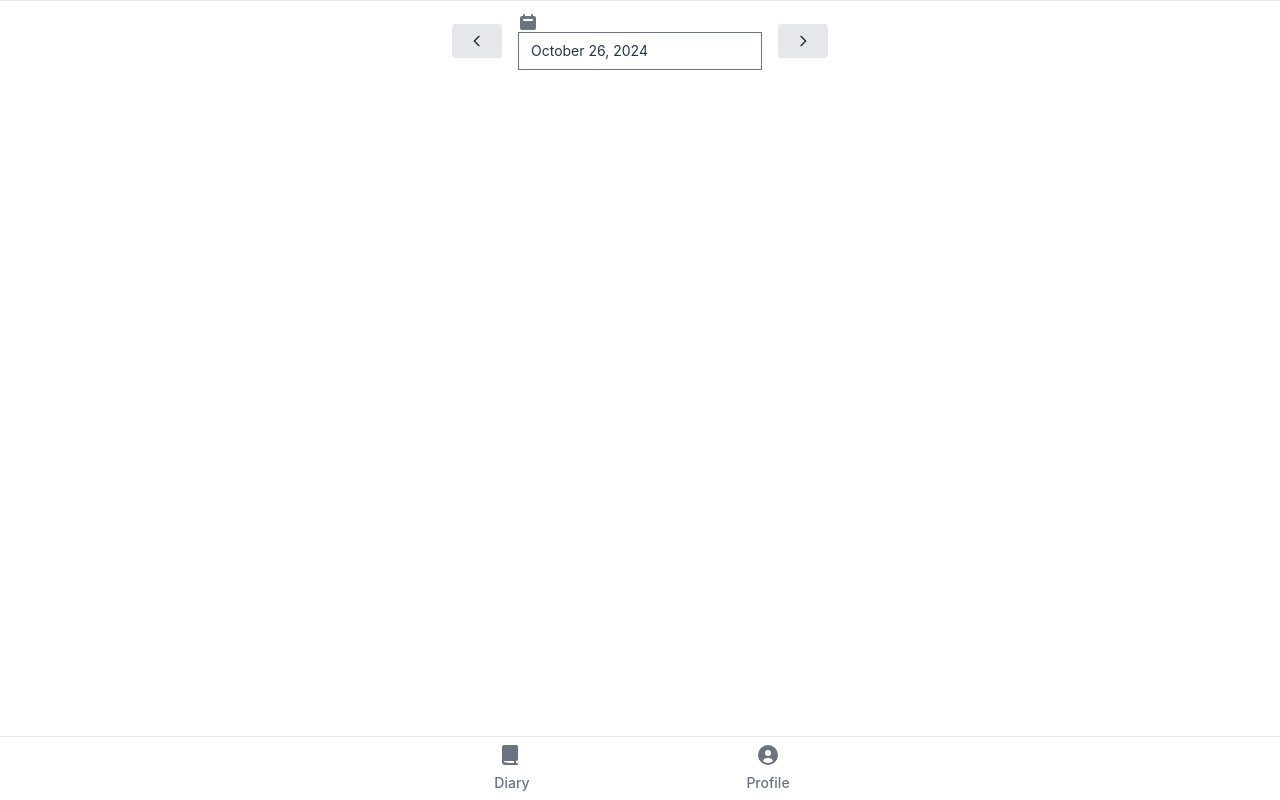
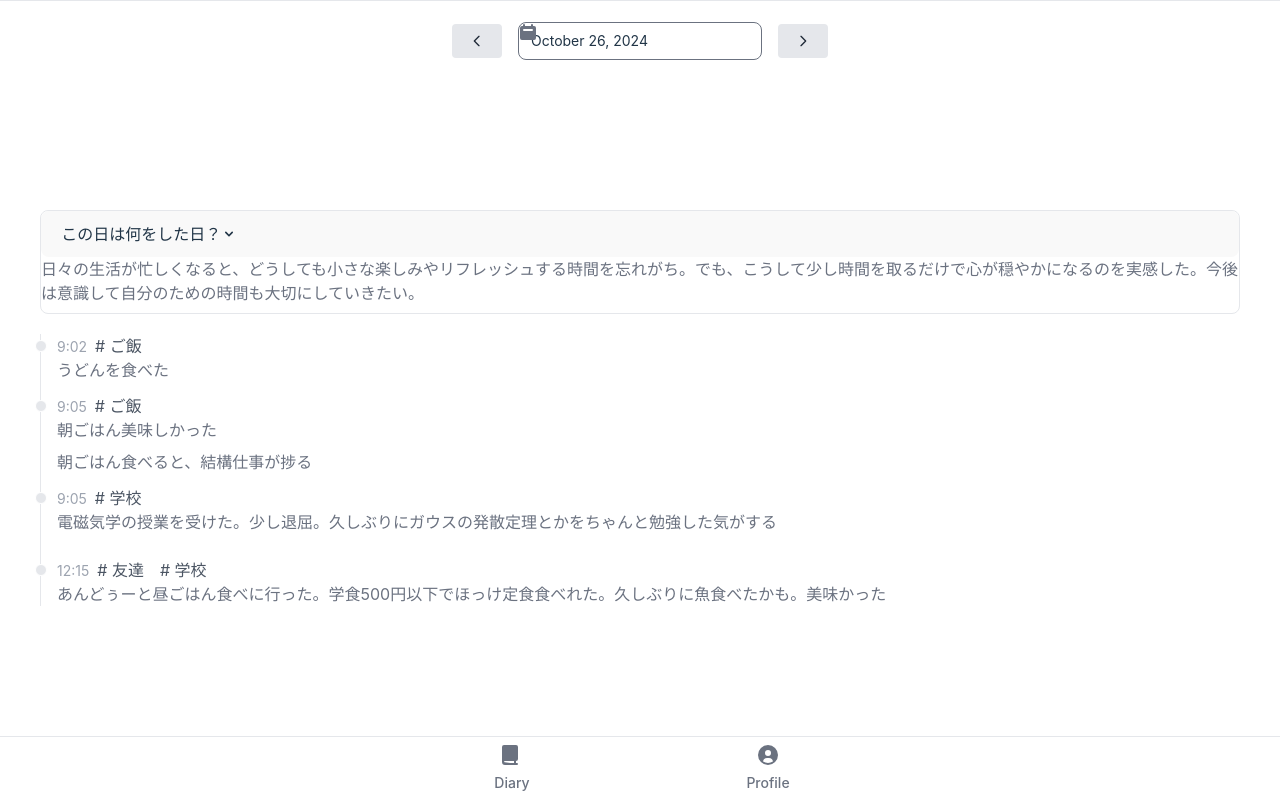
Before and after one commit to Omusubi0123/life-dialog, a React (Vite) app in the folder frontend/: page / in a window 1280 px wide. Built offline with nearby package versions, Linux system fonts and the light colour scheme.

Commit message:
ui: 日記一覧を追加

```diff
--- a/frontend/src/App.tsx
+++ b/frontend/src/App.tsx
@@ -3,15 +3,15 @@ import reactLogo from './assets/react.svg'
 import viteLogo from '/vite.svg'
 import './index.css'
 import { Datepicker } from "flowbite-react";
+import { Accordion } from "flowbite-react";
 
 
 function App() {
   const [count, setCount] = useState(0)
 
   return (
-    <>
-
-    <div className="fixed top-0 left-0 z-50 w-full h-20 bg-white border-t border-gray-200 dark:bg-gray-700 dark:border-gray-600 space-x-4 flex items-center justify-center">
+    <div className="bg-white">
+      <div className="fixed top-0 left-0 z-50 w-full h-20 bg-white border-t border-gray-200 dark:bg-gray-700 dark:border-gray-600 space-x-4 flex items-center justify-center">
         <button className="bg-gray-200 hover:bg-gray-300 text-gray-800 font-semibold py-2 px-4 rounded dark:bg-gray-600 dark:hover:bg-gray-500 dark:text-white">
           <svg xmlns="http://www.w3.org/2000/svg" className="w-4 h-4" fill="none" viewBox="0 0 24 24" stroke="currentColor" stroke-width="2">
             <path stroke-linecap="round" stroke-linejoin="round" d="M15 19l-7-7 7-7" />
@@ -26,6 +26,63 @@ function App() {
             <path stroke-linecap="round" stroke-linejoin="round" d="M9 5l7 7-7 7" />
           </svg>
         </button>
+      </div>
+
+      <div className="mt-24 mb-20 mx-10 bg-white">
+        <div className="mt-20 mb-5 bg-white" id="accordion-open" data-accordion="open">
+          <Accordion>
+            <Accordion.Panel>
+              <Accordion.Title>この日は何をした日？</Accordion.Title>
+              <Accordion.Content>
+                <p className="mb-2 text-gray-500 dark:text-gray-400">日々の生活が忙しくなると、どうしても小さな楽しみやリフレッシュする時間を忘れがち。でも、こうして少し時間を取るだけで心が穏やかになるのを実感した。今後は意識して自分のための時間も大切にしていきたい。</p>
+              </Accordion.Content>
+            </Accordion.Panel>
+          </Accordion>
+        </div>
+
+
+        <ol className="relative border-s border-gray-200 dark:border-gray-700">
+          <li className="mb-3 ms-4">
+            <div className="absolute w-3 h-3 bg-gray-200 rounded-full mt-1.5 -start-1.5 border border-white dark:border-gray-900 dark:bg-gray-700"></div>
+            <time className="mb-1 text-sm font-normal leading-none text-gray-400 dark:text-gray-500">9:02</time><span className="p-2 text-gray-600"># ご飯</span>
+            <p className="mb-2 text-base font-normal text-gray-500 dark:text-gray-400">うどんを食べた</p>
+          </li>
+          <li className="mb-3 ms-4">
+            <div className="absolute w-3 h-3 bg-gray-200 rounded-full mt-1.5 -start-1.5 border border-white dark:border-gray-900 dark:bg-gray-700"></div>
+            <time className="mb-1 text-sm font-normal leading-none text-gray-400 dark:text-gray-500">9:05</time><span className="p-2 text-gray-600"># ご飯</span>
+            <p className="mb-2 text-base font-normal text-gray-500 dark:text-gray-400">朝ごはん美味しかった</p>
+            <p className="mb-2 text-base font-normal text-gray-500 dark:text-gray-400">朝ごはん食べると、結構仕事が捗る</p>
+          </li>
+          <li className="mb-3 ms-4">
+            <div className="absolute w-3 h-3 bg-gray-200 rounded-full mt-1.5 -start-1.5 border border-white dark:border-gray-900 dark:bg-gray-700"></div>
+            <time className="mb-1 text-sm font-normal leading-none text-gray-400 dark:text-gray-500">9:05</time><span className="p-2 text-gray-600"># 学校</span>
+            <p className="mb-2 text-base font-normal text-gray-500 dark:text-gray-400">電磁気学の授業を受けた。少し退屈。久しぶりにガウスの発散定理とかをちゃんと勉強した気がする</p>
+          </li>
+          <li className="mb-3 ms-4">
+            <div className="grid grid-cols-2 md:grid-cols-3 gap-4">
+              {/* <div>
+                  <img className="h-auto max-w-full rounded-lg" src="https://flowbite.s3.amazonaws.com/docs/gallery/square/image.jpg" alt="">
+              </div>
+              <div>
+                  <img className="h-auto max-w-full rounded-lg" src="https://flowbite.s3.amazonaws.com/docs/gallery/square/image-1.jpg" alt="">
+              </div>
+              <div>
+                  <img className="h-auto max-w-full rounded-lg" src="https://flowbite.s3.amazonaws.com/docs/gallery/square/image-2.jpg" alt="">
+              </div>
+              <div>
+                  <img className="h-auto max-w-full rounded-lg" src="https://flowbite.s3.amazonaws.com/docs/gallery/square/image-3.jpg" alt="">
+              </div>
+              <div>
+                <img className="h-auto max-w-full rounded-lg" src="https://flowbite.s3.amazonaws.com/docs/gallery/square/image-3.jpg" alt="">
+              </div> */}
+            </div>
+          </li>
+          <li className="mb-3 ms-4">
+            <div className="absolute w-3 h-3 bg-gray-200 rounded-full mt-1.5 -start-1.5 border border-white dark:border-gray-900 dark:bg-gray-700"></div>
+            <time className="mb-1 text-sm font-normal leading-none text-gray-400 dark:text-gray-500">12:15</time><span className="p-2 text-gray-600"># 友達</span><span className="p-2 text-gray-600"># 学校</span>
+            <p className="mb-2 text-base font-normal text-gray-500 dark:text-gray-400">あんどぅーと昼ごはん食べに行った。学食500円以下でほっけ定食食べれた。久しぶりに魚食べたかも。美味かった</p>
+          </li>
+        </ol>
       </div>
 
 
@@ -46,7 +103,7 @@ function App() {
         </div>
       </div>
 
-    </>
+    </div>
   )
 }
 
--- a/frontend/src/index.css
+++ b/frontend/src/index.css
@@ -10,7 +10,7 @@
 
   color-scheme: light dark;
   color: rgba(255, 255, 255, 0.87);
-  background-color: #242424;
+  background-color: white;
 
   font-synthesis: none;
   text-rendering: optimizeLegibility;
--- a/frontend/tailwind.config.js
+++ b/frontend/tailwind.config.js
@@ -6,9 +6,14 @@ export default {
     'node_modules/flowbite-react/**/*.{js,jsx,ts,tsx}'
   ],
   theme: {
-    extend: {},
+    extend: {
+      colors: {
+        white: '#ffffff',
+      }
+    },
   },
   plugins: [
     require('flowbite/plugin')
   ],
+  darkMode: 'light',
 }
```
